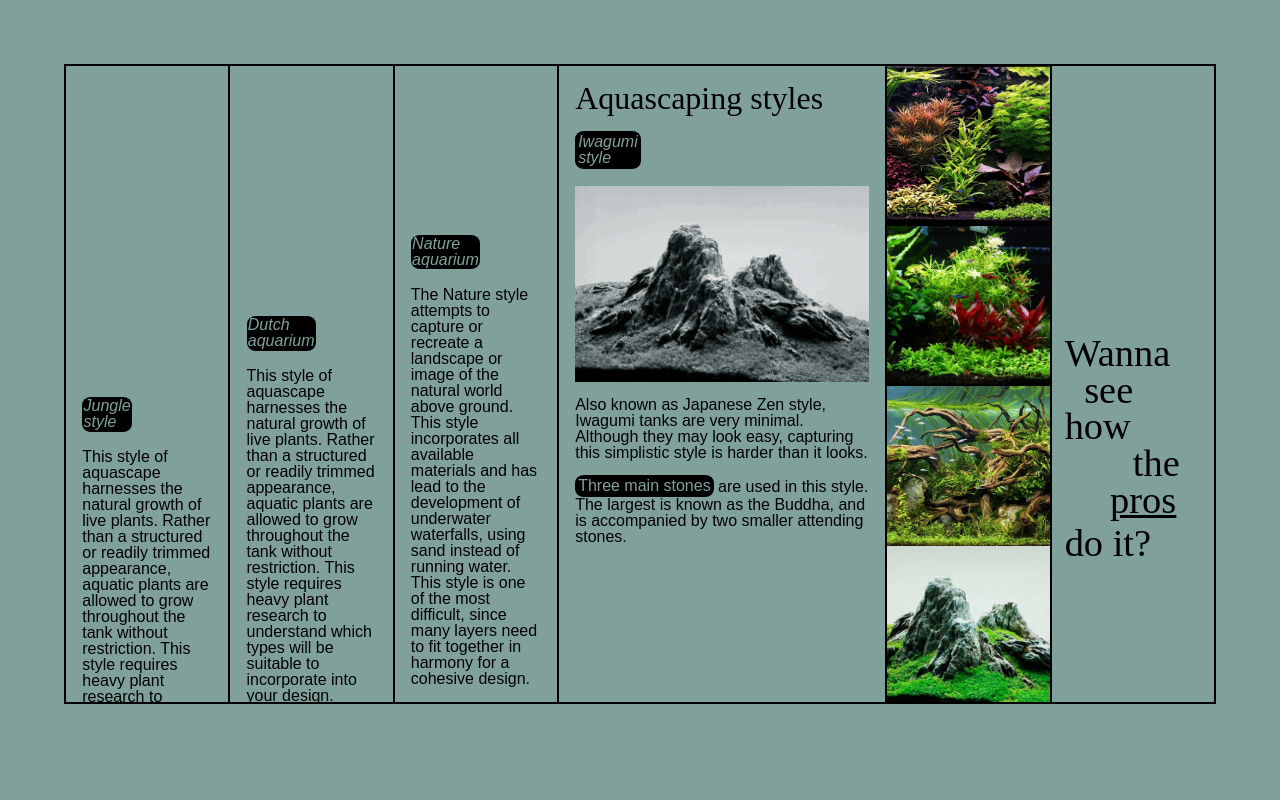
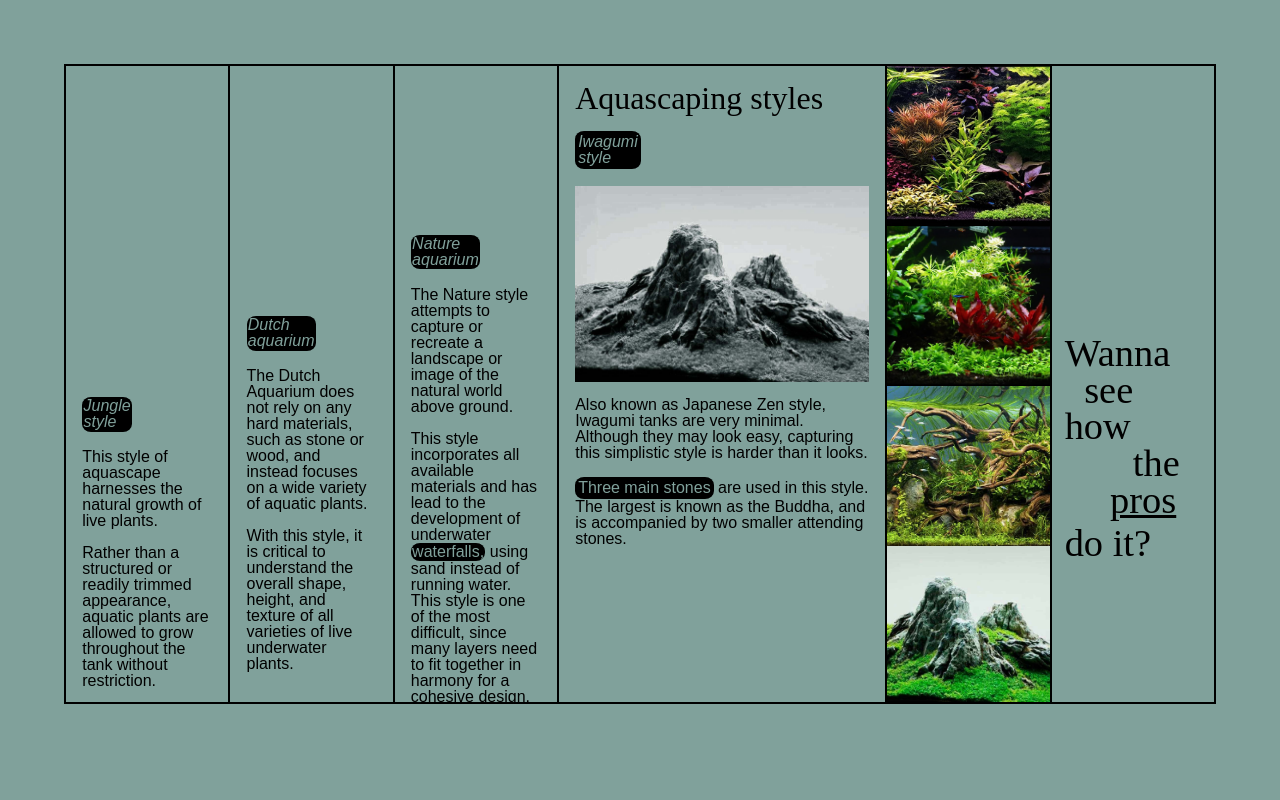
Before and after one commit to taraand/taraand.github.io, a plain HTML site: page wormholes/aquascaping.html in a window 1280 px wide. Drawn offline with Linux system fonts and the light colour scheme; a web font is replaced by a local one.

Commit message:
up the date

```diff
--- a/wormholes/aquascaping.html
+++ b/wormholes/aquascaping.html
@@ -19,7 +19,7 @@
            <div class="jungle">
             <h3>
             <a href="https://aquascapinglove.com/basics/jungle-style-aquarium/"target="_blank"><div class="inverse"><p>Jungle</p><p>style</p></div></a><br><br>
-            <p>This style of aquascape harnesses the natural growth of live plants. Rather than a structured or readily trimmed appearance, aquatic plants are allowed to grow throughout the tank without restriction. This style requires heavy plant research to understand which types will be suitable to incorporate into your design.</p>
+            <p>This style of aquascape harnesses the natural growth of live plants. <br><br> Rather than a structured or readily trimmed appearance, aquatic plants are allowed to grow throughout the tank without restriction. <br><br> This style requires heavy plant research to understand which types will be suitable to incorporate into your design. <br><br></p>
            </h3>
         </div>
        </div>
@@ -27,7 +27,7 @@
         <div class="dutch">
         <h3>
             <a href="https://theaquariumguide.com/articles/understanding-dutch-aquascaping-style"target="_blank"><div class="inverse"><p>Dutch</p><p>aquarium</p></div></a><br><br>
-               <p>This style of aquascape harnesses the natural growth of live plants. Rather than a structured or readily trimmed appearance, aquatic plants are allowed to grow throughout the tank without restriction. This style requires heavy plant research to understand which types will be suitable to incorporate into your design.</p>
+               <p>The Dutch Aquarium does not rely on any hard materials, such as stone or wood, and instead focuses on a wide variety of aquatic plants. <br><br> With this style, it is critical to understand the overall shape, height, and texture of all varieties of live underwater plants. <br><br></p>
            </h3>
         </div>
        </div>
@@ -35,7 +35,7 @@
         <div class="nature">
         <h3>
             <a href="https://www.aquariumarchitecture.com/archive/nature-aquarium/"target="_blank"><div class="inverse"><p>Nature</p><p>aquarium</p></div></a><br><br>
-               <p>The Nature style attempts to capture or recreate a landscape or image of the natural world above ground. This style incorporates all available materials and has lead to the development of underwater waterfalls, using sand instead of running water. This style is one of the most difficult, since many layers need to fit together in harmony for a cohesive design.</p>
+               <p>The Nature style attempts to capture or recreate a landscape or image of the natural world above ground. <br><br> This style incorporates all available materials and has lead to the development of underwater <a href="https://www.youtube.com/watch?v=Mf4b2EXfjLM&ab_channel=AQUAPASSION"target="_blank"><div class="inverse2"> waterfalls,</div></a> using sand instead of running water. This style is one of the most difficult, since many layers need to fit together in harmony for a cohesive design. <br><br></p>
            </h3>
         </div>
        </div>
@@ -44,11 +44,11 @@
            <div class="iwagumi">
                <div class="iwagumistyle">
            <h3><a href="https://www.aquasabi.com/aquascaping-wiki_aquascaping_iwagumi"target="_blank"><div class="inverse"><p>Iwagumi</p><p>style</p></div></a></h3></div>
-           <a href="https://www.youtube.com/watch?v=Mf4b2EXfjLM&ab_channel=AQUAPASSION"target="_blank">
+           <a href="https://www.youtube.com/watch?v=hOnNoHULJBA&ab_channel=AquaticDesign"target="_blank">
             <img src="assets/images/iwagumi.jpg"
             style="display:block; margin:auto; width: 100%; padding-top: 5%; padding-bottom: 5%;""></a>
            <p><h3>Also known as Japanese Zen style, Iwagumi tanks are very minimal. Although they may look easy, capturing this simplistic style is harder than it looks.</h3></p>
-            <p><h3><a href="http://robertketchell.blogspot.com/2015/09/"target="_blank"><div class="inverse2">Three main stones</div></a> are used in this style. The largest is known as the Buddha, and is accompanied by two smaller attending stones.</h3></p>
+            <p><h3><a href="http://robertketchell.blogspot.com/2015/09/"target="_blank"><br> <div class="inverse2">Three main stones</div></a> are used in this style. The largest is known as the Buddha, and is accompanied by two smaller attending stones.</h3></p>
         </div>
        </div>
        <div class="small">
--- a/wormholes/assets/css/aquascaping.css
+++ b/wormholes/assets/css/aquascaping.css
@@ -4,6 +4,11 @@ body {
 
 img {
 width: 100%;
+}
+
+a {
+    color: inherit;
+    text-decoration: none;
 }
 
 .inverse {
@@ -25,7 +30,6 @@ width: 100%;
     color:#80A19B ;
     padding: 1%;
     z-index: 6;
-    margin-top: 5%;
 
 }
 
--- a/wormholes/assets/css/pros.css
+++ b/wormholes/assets/css/pros.css
@@ -96,13 +96,11 @@ a {
 .sponsored:hover {
     color: white;
     background-color: #80A19B;
-    font-weight: bolder;
 }
 
 .browse:hover {
     color: white;
     background-color: #80A19B;
-    font-weight: bolder;
 }
 
 
--- a/wormholes/assets/css/shame.css
+++ b/wormholes/assets/css/shame.css
@@ -35,6 +35,23 @@ a {
     cursor: pointer;
 }
 
+.inverse2 {
+    display: inline-block;
+    background-color: black;
+    border-radius: 9px/8px;
+    border-width: 10px;
+    color:#D37C5F ;
+    text-decoration: none;
+    padding-left: 1%;
+    padding-right: 1%;
+    z-index: 6;
+}
+
+.inverse2:hover {
+    background-color:#D37C5F ;
+    color: white;
+    cursor: pointer;
+}
 
 h2 {
     position: relative;
```
Also changed, not shown: wormholes/grow.html (+2 -2 lines), wormholes/herbs.html (+3 -3 lines), wormholes/lawn.html (+1 -1 lines), wormholes/shame.html (+1 -1 lines), wormholes/waste.html (+1 -1 lines), wormholes/assets/images/pool.jpg.
